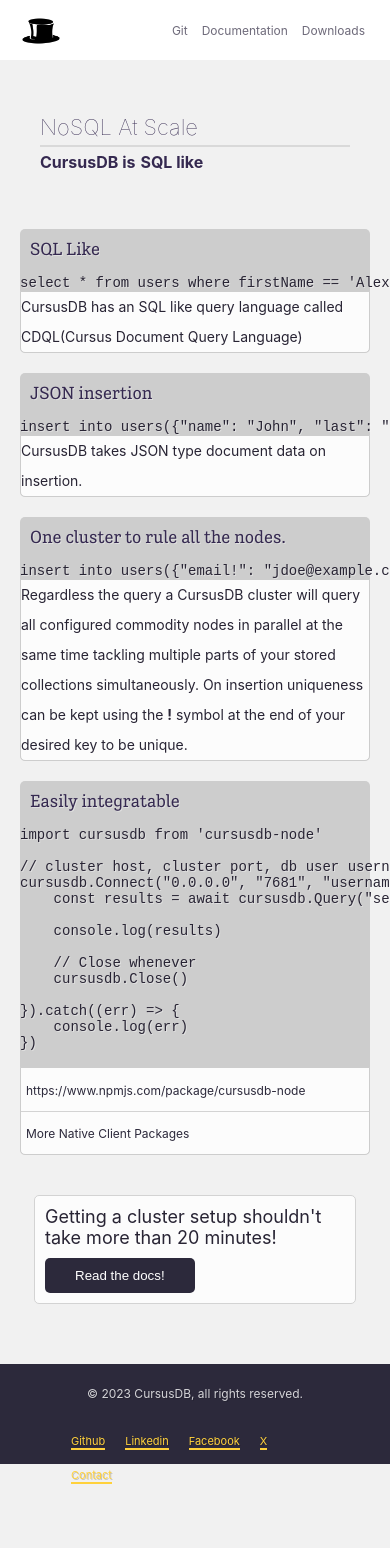
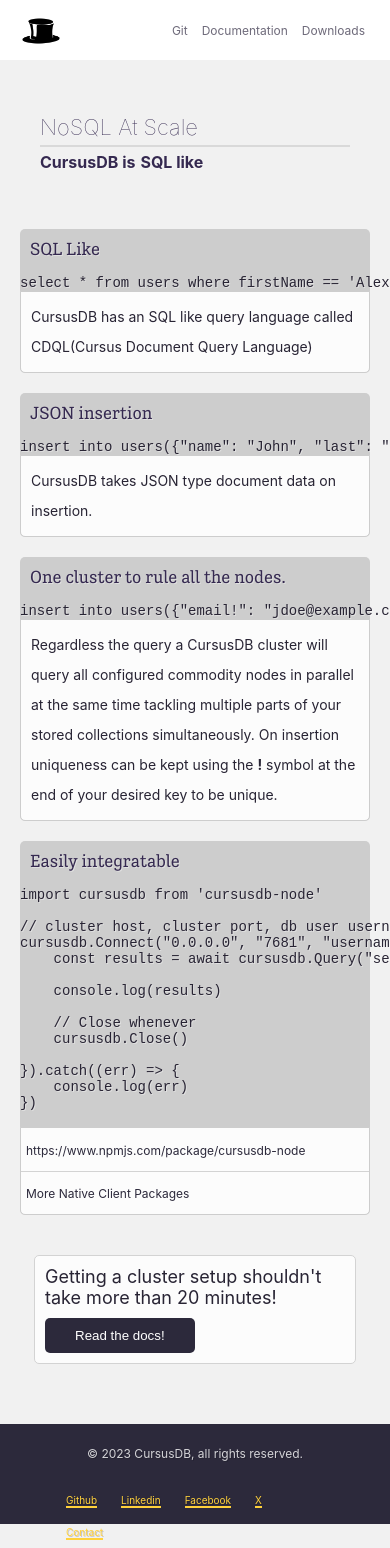
Before and after one commit to cursusdb/cursusdb-web, a SvelteKit app: page / in a window 390 px wide. Shown: the top 1548 px of the page. Before the commit the page ends 1492 px from the top, so only its background shows below. Built offline with nearby package versions, Linux system fonts and the light colour scheme; a small style sheet from the web is missing.

Commit message:
better homepage

```diff
--- a/src/lib/components/Navbar.svelte
+++ b/src/lib/components/Navbar.svelte
@@ -7,7 +7,7 @@
 </script>
 
 <nav>
-    <img src="cursusv7-vec.png"/> <h2 on:click={() => navigate("./")} class="brand">CursusDB</h2>
+    <img on:click={() => navigate("./")} src="cursusv7-vec.png"/> <h2 on:click={() => navigate("./")} class="brand">CursusDB</h2>
 
     <ul>
         <li on:click={() => navigate("https://github.com/cursusdb")}>Git</li>
@@ -36,6 +36,7 @@
 
     nav img {
         float: left;
+        cursor: pointer;
         width: 42px;
         margin-top: 8px;
         margin-right: 10px;
--- a/src/routes/+layout.svelte
+++ b/src/routes/+layout.svelte
@@ -71,10 +71,11 @@
 
     @media only screen and (max-width: 430px) {
         footer ul {
-            max-width: 268px;
+            max-width: 278px;
         }
         footer ul li {
-            font-size: 11px!important;
+            padding-right: 14px;
+            font-size: 10px!important;
         }
     }
 </style>
--- a/src/routes/+page.svelte
+++ b/src/routes/+page.svelte
@@ -1,6 +1,11 @@
 <script>
     import RollingText from "$lib/components/RollingText.svelte";
     import Prism from "$lib/components/Prism.svelte";
+    import {goto} from "$app/navigation";
+
+    async function navigate(path) {
+        await goto(path)
+    }
 </script>
 
 <svelte:head>
@@ -78,7 +83,7 @@ cursusdb.Connect("0.0.0.0", "7681", "username", "password", false).then(async (c
 
 <div class="end">
     <p>Getting a cluster setup shouldn't<br/> take more than 20 minutes!</p>
-    <button>Read the docs!</button>
+    <button on:click={() => navigate('/documentation')}>Read the docs!</button>
 </div>
 
 
@@ -113,9 +118,14 @@ cursusdb.Connect("0.0.0.0", "7681", "username", "password", false).then(async (c
         padding: 10px 30px;
         border-radius: 5px;
         outline: none;
+        cursor: pointer;
         border: none;
         margin-top: 10px;
         color: white;
+    }
+
+    .end button:hover {
+        background: #191821;
     }
 
     figure hr {
@@ -161,6 +171,10 @@ cursusdb.Connect("0.0.0.0", "7681", "username", "password", false).then(async (c
         padding: 10px;
         background: #fcfcfc;
         overflow: hidden
+    }
+
+    section p {
+        padding: 10px;
     }
 
     section a, section a:visited {
```
